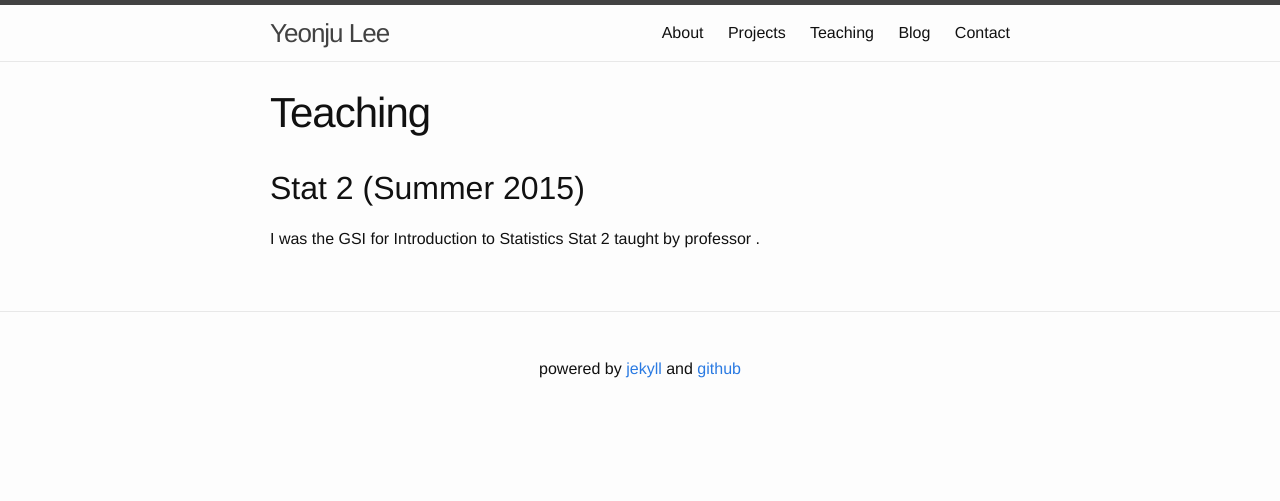
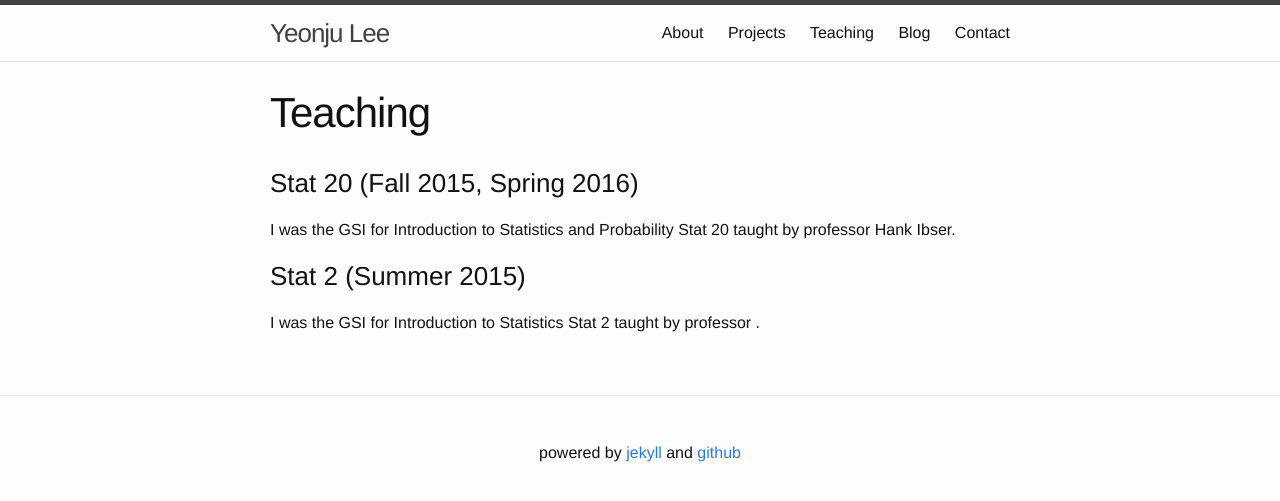
Before and after one commit to lindsey-lee/lindsey-lee.github.io, a Jekyll site: the page built from Teaching.md, in a window 1280 px wide. Shown: the top 501 px of the page. Built offline with Jekyll 4.4.1, drawn with Linux system fonts in a browser that asks for light colours.

Commit message:
added on teaching

```diff
--- a/Teaching.md
+++ b/Teaching.md
@@ -5,8 +5,10 @@ permalink: /teaching/
 ---
 
 
+### Stat 20 (Fall 2015, Spring 2016)
+I was the GSI for Introduction to Statistics and Probability Stat 20 taught by professor Hank Ibser.
 
-## Stat 2 (Summer 2015)
+### Stat 2 (Summer 2015)
 I was the GSI for Introduction to Statistics Stat 2 taught by professor .
 <!-- I taught the morning 10am-11am recitation at 136 Barrows.
 My Office Hour was on Wednesdays 11-12 at 1062 Evans . -->
```
